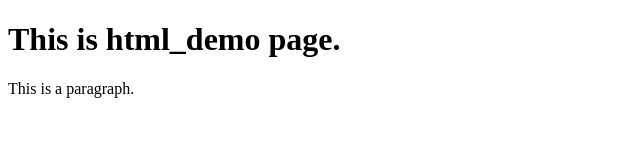
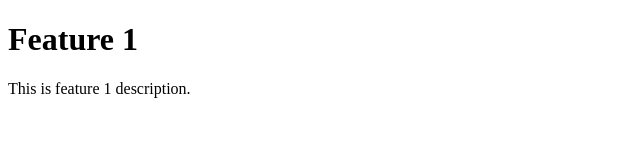
Before and after one commit to codingbypawan/html_demo, a plain HTML site: page index.html in a window 1280 px wide. Shown: the whole page, without its empty margins (0-640 px from the left). Drawn offline with Linux system fonts and the light colour scheme.

Commit message:
Modified index

```diff
--- a/index.html
+++ b/index.html
@@ -6,7 +6,7 @@
     <title>Document</title>
 </head>
 <body>
-    <h1>This is html_demo page.</h1>
-    <p>This is a paragraph.</p>
+    <h1> Feature 1</h1>
+    <p>This is feature 1 description.</p>
 </body>
 </html>
```
